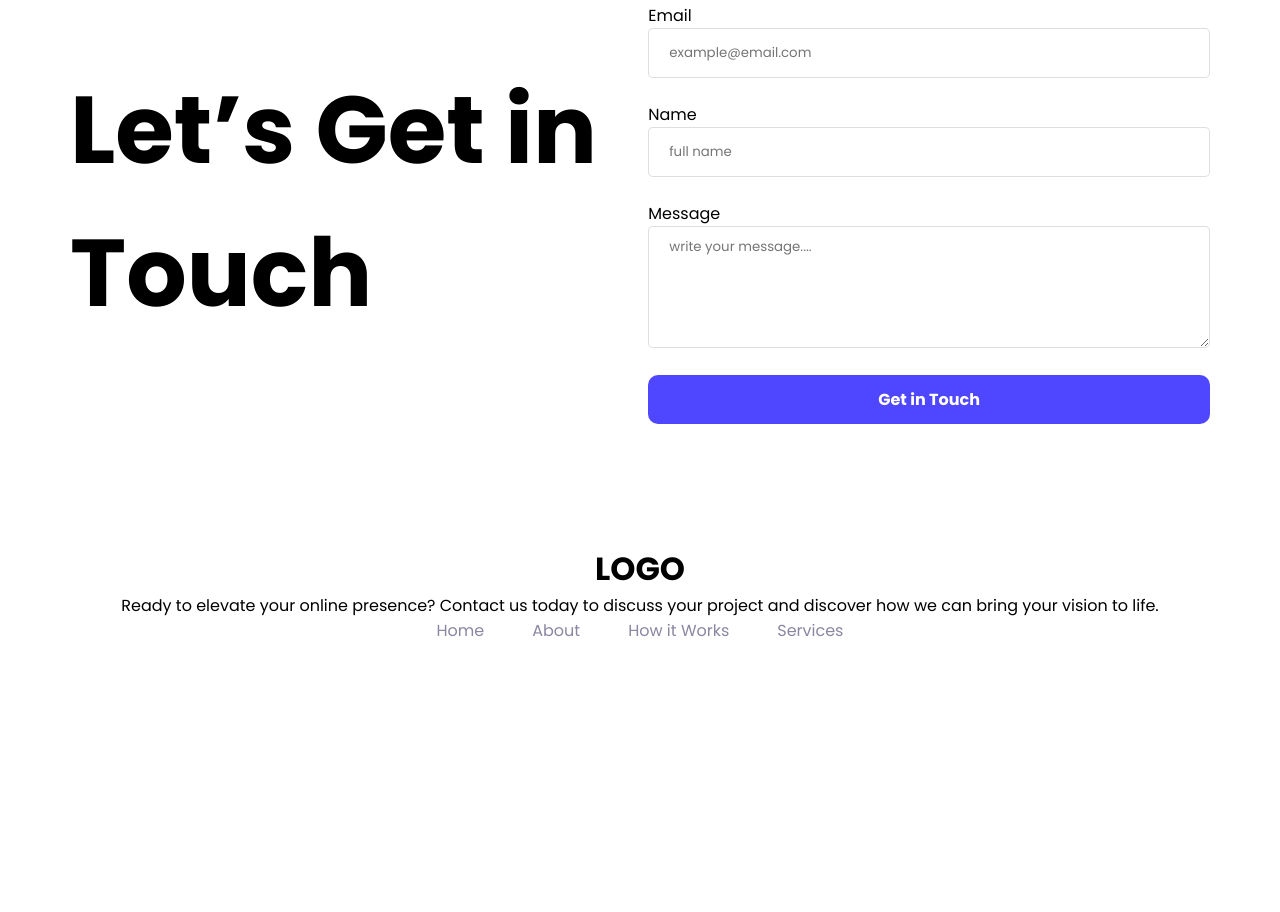
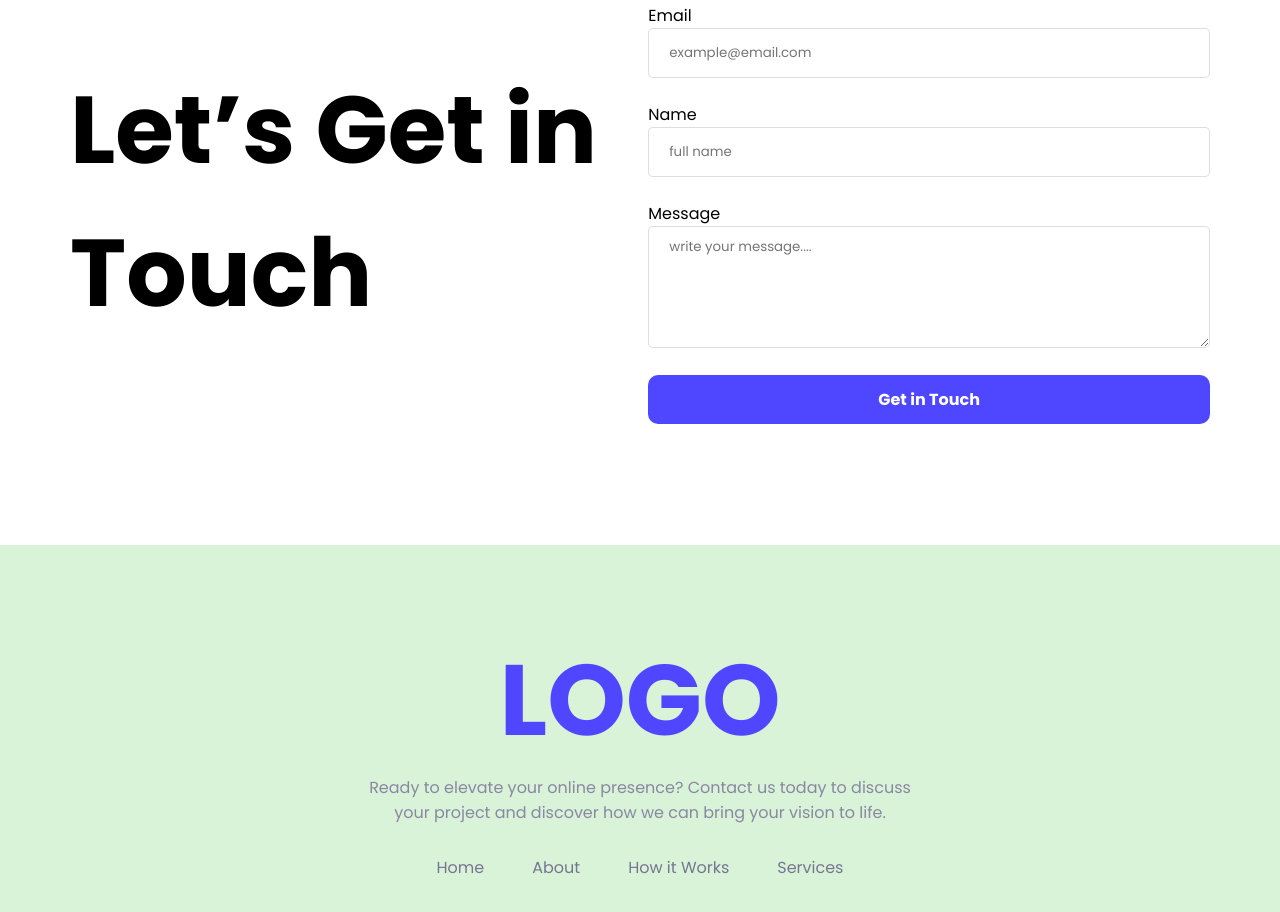
Before and after one commit to nasimhossain4764/landing-launchpad, a plain HTML site: page index.html in a window 1280 px wide. Shown: the part 2940-3852 px from the top of the page. Before the commit the page ends 3583 px from the top, so only its background shows below. Drawn offline with Linux system fonts and the light colour scheme.

Commit message:
Footer section with Style done

```diff
--- a/index.html
+++ b/index.html
@@ -196,10 +196,12 @@
 
   <!-- Footer Section -->
   <footer>
-    <div>
-      <h1>LOGO</h1>
-      <p>Ready to elevate your online presence? Contact us today to discuss your project and discover how we can bring
-        your vision to life.</p>
+    <div class="footer-container">
+      <h1 class="footer-title">LOGO</h1>
+      <p class="footer-para">Ready to elevate your online presence? Contact us today to discuss<br><span>your project
+          and
+          discover how we can bring
+          your vision to life.</span></p>
       <ul>
         <li><a href="">Home</a></li>
         <li><a href="">About</a></li>
--- a/styles/style.css
+++ b/styles/style.css
@@ -297,6 +297,8 @@ input[type="email"] {
 /* Footer Part Style */
 footer {
   text-align: center;
+  padding: 80px 20px;
+  background-color: rgb(217, 243, 217);
 }
 
 footer ul {
@@ -311,5 +313,15 @@ footer ul li {
 
 footer li a {
   text-decoration: none;
+  color: #77768f;
+}
+
+.footer-title {
+  font-size: 100px;
+  color: #4E47FF;
+}
+
+.footer-para {
+  margin-bottom: 30px;
   color: #8987A1;
 }
```
